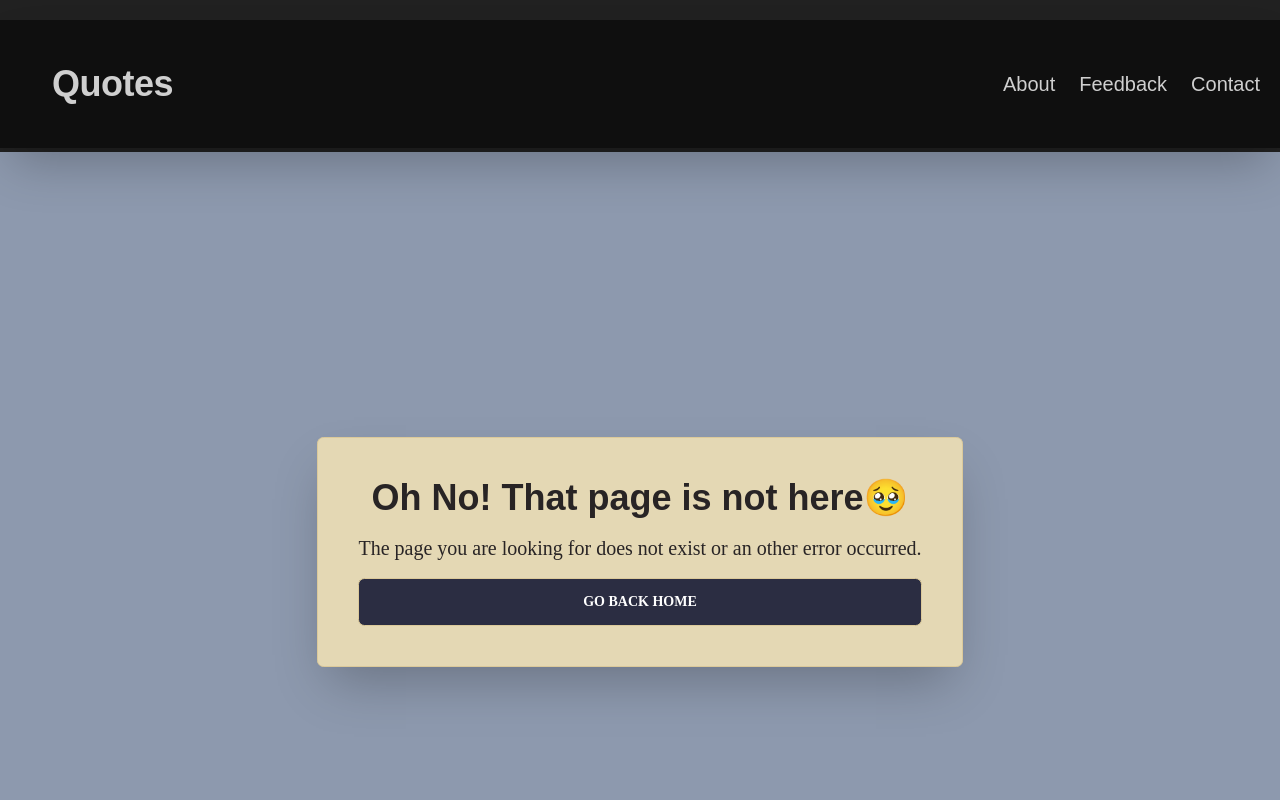
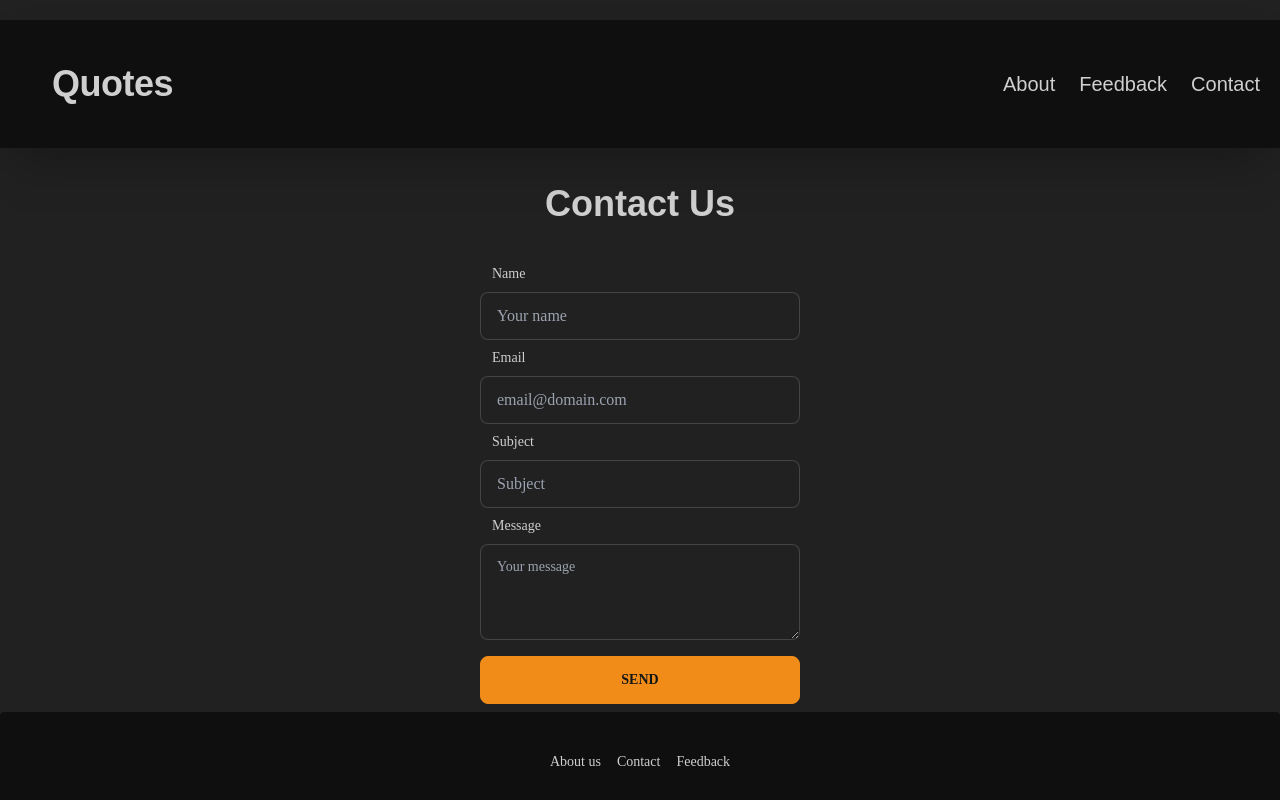
Before and after one commit to RW2023/next-quotes, a Next.js app: page /contact in a window 1280 px wide. Before the commit this address had no page. Shown: the top 800 px of the page. Built offline with nearby package versions, Linux system fonts and the light colour scheme.

Commit message:
create contact and feedback pages create and import form elements for contact and feedback pages

```diff
--- /dev/null
+++ b/src/app/contact/page.tsx
@@ -0,0 +1,14 @@
+import Contact from '@/components/Contact';
+import { FC } from 'react';
+
+interface Props {}
+
+const page: FC<Props> = (props): JSX.Element => {
+  return (
+  <div>
+<Contact />
+  </div>
+  );
+};
+
+export default page;
--- /dev/null
+++ b/src/app/feedback/page.tsx
@@ -0,0 +1,19 @@
+
+import { FC } from 'react';
+import FeedbackForm from '@/components/FeedbackForm';
+
+interface Props {}
+
+const page: FC<Props> = (props): JSX.Element => {
+  return (
+    <div className="flex flex-col justify-text-center m-auto ">
+      <FeedbackForm />
+      <h2 className=" font-sans text-center text 2xl mt-1 flex flex-col">
+        Submit Feedback Please!
+      </h2>
+      <p className='text-xl text-center flex flex-col'>Please submit and bugs, comments or suggestions 😊</p>
+    </div>
+  );
+};
+
+export default page;
--- /dev/null
+++ b/src/components/Contact.tsx
@@ -0,0 +1,67 @@
+'use client';
+import { FC } from 'react';
+import Heading from '@/Components/ui/Heading';
+
+interface Props {}
+
+const Contact: FC<Props> = (props): JSX.Element => {
+  return (
+    <div className="flex flex-col justify-center form-control w-full max-w-xs  m-auto">
+      <Heading title="Contact Us" />
+      <form className="form-control w-full max-w-xs">
+        <label className="label" htmlFor="name">
+          <span className="label-text">
+            <i className="fas fa-user mr-2"></i>Name
+          </span>
+        </label>
+        <input
+          type="text"
+          id="name"
+          placeholder="Your name"
+          className="input input-bordered w-full max-w-xs"
+        />
+
+        <label className="label" htmlFor="email">
+          <span className="label-text">
+            <i className="fas fa-envelope mr-2"></i>Email
+          </span>
+        </label>
+        <input
+          type="email"
+          id="email"
+          placeholder="email@domain.com"
+          className="input input-bordered w-full max-w-xs"
+        />
+
+        <label className="label" htmlFor="subject">
+          <span className="label-text">
+            <i className="fas fa-tag mr-2"></i>Subject
+          </span>
+        </label>
+        <input
+          type="text"
+          id="subject"
+          placeholder="Subject"
+          className="input input-bordered w-full max-w-xs"
+        />
+
+        <label className="label" htmlFor="message">
+          <span className="label-text">
+            <i className="fas fa-comments mr-2"></i>Message
+          </span>
+        </label>
+        <textarea
+          id="message"
+          placeholder="Your message"
+          className="textarea textarea-bordered h-24"
+        ></textarea>
+
+        <button type="submit" className="btn btn-primary mt-4 mb-2">
+          Send
+        </button>
+      </form>
+    </div>
+  );
+};
+
+export default Contact;
--- /dev/null
+++ b/src/components/FeedbackForm.tsx
@@ -0,0 +1,56 @@
+'use client';
+
+import { FC } from 'react';
+import Heading from '@/Components/ui/Heading';
+
+interface Props {}
+
+const FeedbackForm: FC<Props> = (props): JSX.Element => {
+  return (
+    <div>
+      <Heading title="Feedback Form" />
+      <form className="form-control w-full max-w-xs flex flex-col justify-center m-auto">
+        <label className="label" htmlFor="name">
+          <span className="label-text">
+            <i className="fas fa-user mr-2"></i>Name
+          </span>
+        </label>
+        <input
+          type="text"
+          id="name"
+          placeholder="Your name"
+          className="input input-bordered w-full max-w-xs"
+        />
+
+        <label className="label" htmlFor="email">
+          <span className="label-text">
+            <i className="fas fa-envelope mr-2"></i>Email
+          </span>
+        </label>
+        <input
+          type="email"
+          id="email"
+          placeholder="email@domain.com"
+          className="input input-bordered w-full max-w-xs"
+        />
+
+        <label className="label" htmlFor="feedback">
+          <span className="label-text">
+            <i className="fas fa-comments mr-2"></i>Feedback
+          </span>
+        </label>
+        <textarea
+          id="feedback"
+          placeholder="Your feedback"
+          className="textarea textarea-bordered h-24"
+        ></textarea>
+
+        <button type="submit" className="btn btn-primary mt-4">
+          Submit
+        </button>
+      </form>
+    </div>
+  );
+};
+
+export default FeedbackForm;
```
